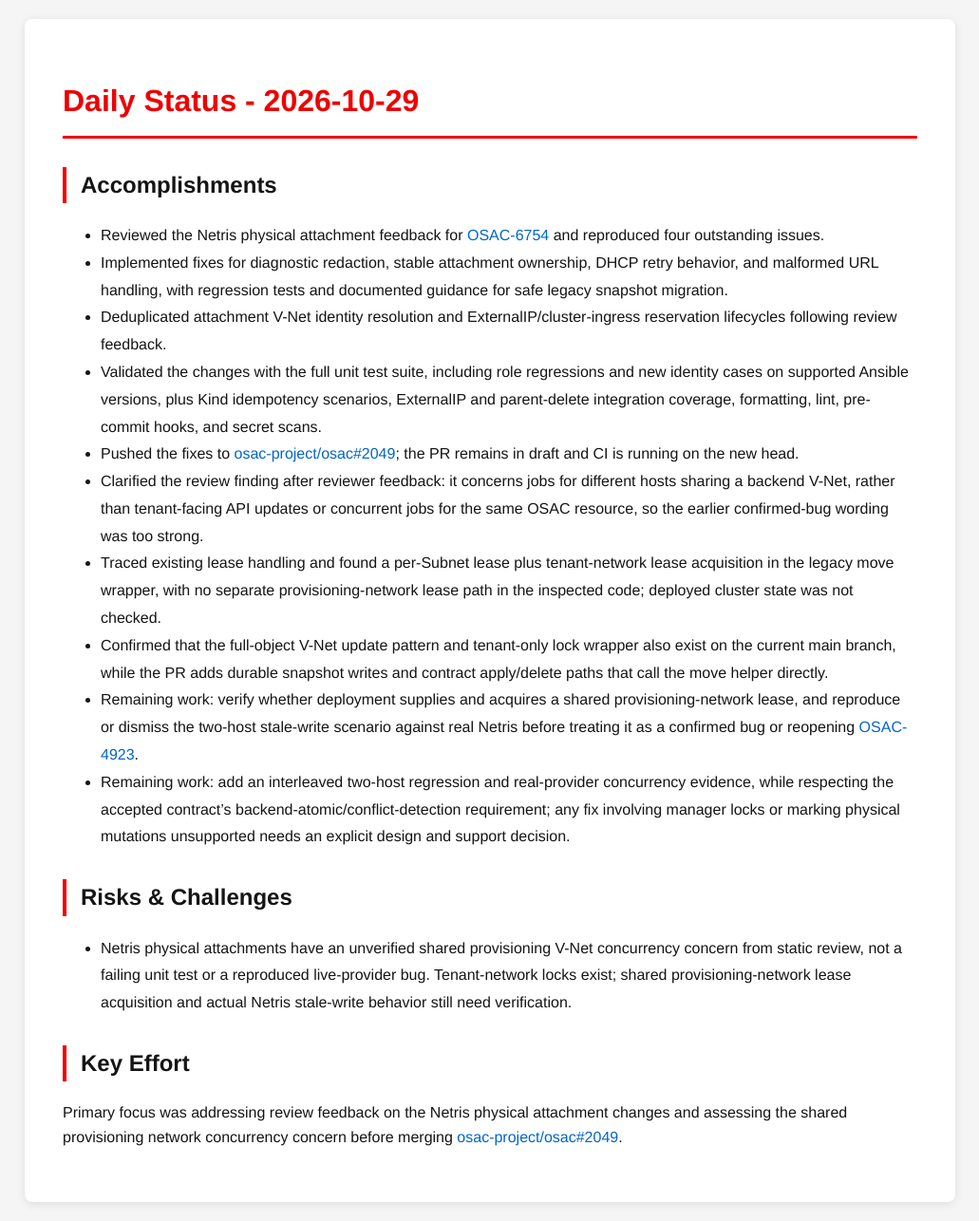
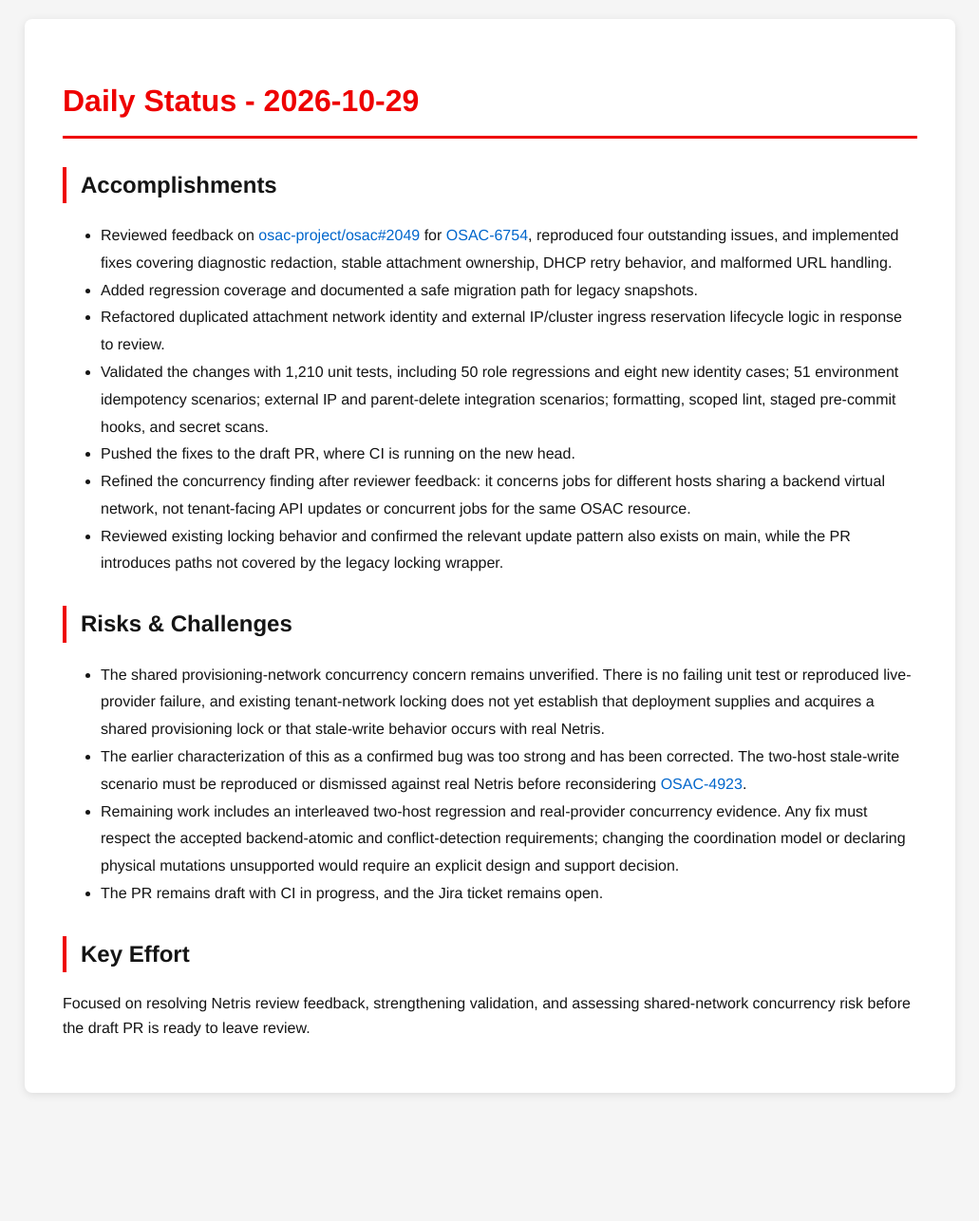
Before and after one commit to tzvatot/daily-status, a Jekyll site: the page built from 2026-10-29.md, in a window 1280 px wide. Shown: the whole page at 95% size, without its empty margins (124-1155 px from the left). Built offline with Jekyll 4.4.1, drawn with Linux system fonts in a browser that asks for light colours; after the commit the page ends 1171 px from its top, so only the background shows below that.

Commit message:
Daily status update - 2026-10-29

```diff
--- a/2026-10-29.md
+++ b/2026-10-29.md
@@ -7,19 +7,19 @@ date: 2026-10-29
 # Daily Status - 2026-10-29
 
 ## Accomplishments
-- Reviewed the Netris physical attachment feedback for [OSAC-6754](https://redhat.atlassian.net/browse/OSAC-6754) and reproduced four outstanding issues.
-- Implemented fixes for diagnostic redaction, stable attachment ownership, DHCP retry behavior, and malformed URL handling, with regression tests and documented guidance for safe legacy snapshot migration.
-- Deduplicated attachment V-Net identity resolution and ExternalIP/cluster-ingress reservation lifecycles following review feedback.
-- Validated the changes with the full unit test suite, including role regressions and new identity cases on supported Ansible versions, plus Kind idempotency scenarios, ExternalIP and parent-delete integration coverage, formatting, lint, pre-commit hooks, and secret scans.
-- Pushed the fixes to [osac-project/osac#2049](https://github.com/osac-project/osac/pull/2049); the PR remains in draft and CI is running on the new head.
-- Clarified the review finding after reviewer feedback: it concerns jobs for different hosts sharing a backend V-Net, rather than tenant-facing API updates or concurrent jobs for the same OSAC resource, so the earlier confirmed-bug wording was too strong.
-- Traced existing lease handling and found a per-Subnet lease plus tenant-network lease acquisition in the legacy move wrapper, with no separate provisioning-network lease path in the inspected code; deployed cluster state was not checked.
-- Confirmed that the full-object V-Net update pattern and tenant-only lock wrapper also exist on the current main branch, while the PR adds durable snapshot writes and contract apply/delete paths that call the move helper directly.
-- Remaining work: verify whether deployment supplies and acquires a shared provisioning-network lease, and reproduce or dismiss the two-host stale-write scenario against real Netris before treating it as a confirmed bug or reopening [OSAC-4923](https://redhat.atlassian.net/browse/OSAC-4923).
-- Remaining work: add an interleaved two-host regression and real-provider concurrency evidence, while respecting the accepted contract's backend-atomic/conflict-detection requirement; any fix involving manager locks or marking physical mutations unsupported needs an explicit design and support decision.
+- Reviewed feedback on [osac-project/osac#2049](https://github.com/osac-project/osac/pull/2049) for [OSAC-6754](https://redhat.atlassian.net/browse/OSAC-6754), reproduced four outstanding issues, and implemented fixes covering diagnostic redaction, stable attachment ownership, DHCP retry behavior, and malformed URL handling.
+- Added regression coverage and documented a safe migration path for legacy snapshots.
+- Refactored duplicated attachment network identity and external IP/cluster ingress reservation lifecycle logic in response to review.
+- Validated the changes with 1,210 unit tests, including 50 role regressions and eight new identity cases; 51 environment idempotency scenarios; external IP and parent-delete integration scenarios; formatting, scoped lint, staged pre-commit hooks, and secret scans.
+- Pushed the fixes to the draft PR, where CI is running on the new head.
+- Refined the concurrency finding after reviewer feedback: it concerns jobs for different hosts sharing a backend virtual network, not tenant-facing API updates or concurrent jobs for the same OSAC resource.
+- Reviewed existing locking behavior and confirmed the relevant update pattern also exists on main, while the PR introduces paths not covered by the legacy locking wrapper.
 
 ## Risks & Challenges
-- Netris physical attachments have an unverified shared provisioning V-Net concurrency concern from static review, not a failing unit test or a reproduced live-provider bug. Tenant-network locks exist; shared provisioning-network lease acquisition and actual Netris stale-write behavior still need verification.
+- The shared provisioning-network concurrency concern remains unverified. There is no failing unit test or reproduced live-provider failure, and existing tenant-network locking does not yet establish that deployment supplies and acquires a shared provisioning lock or that stale-write behavior occurs with real Netris.
+- The earlier characterization of this as a confirmed bug was too strong and has been corrected. The two-host stale-write scenario must be reproduced or dismissed against real Netris before reconsidering [OSAC-4923](https://redhat.atlassian.net/browse/OSAC-4923).
+- Remaining work includes an interleaved two-host regression and real-provider concurrency evidence. Any fix must respect the accepted backend-atomic and conflict-detection requirements; changing the coordination model or declaring physical mutations unsupported would require an explicit design and support decision.
+- The PR remains draft with CI in progress, and the Jira ticket remains open.
 
 ## Key Effort
-Primary focus was addressing review feedback on the Netris physical attachment changes and assessing the shared provisioning network concurrency concern before merging [osac-project/osac#2049](https://github.com/osac-project/osac/pull/2049).
+Focused on resolving Netris review feedback, strengthening validation, and assessing shared-network concurrency risk before the draft PR is ready to leave review.
```
